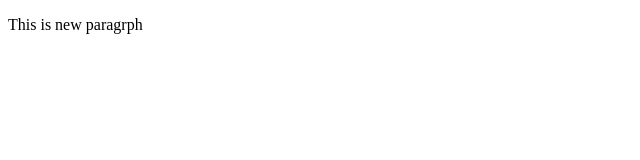
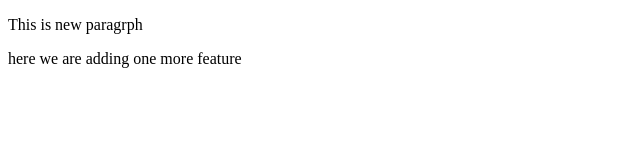
Before and after one commit to Vish0510/localRepo, a plain HTML site: page index.html in a window 1280 px wide. Shown: the whole page, without its empty margins (0-640 px from the left). Drawn offline with Linux system fonts and the light colour scheme.

Commit message:
Add a new feature

```diff
--- a/index.html
+++ b/index.html
@@ -7,5 +7,7 @@
 </head>
 <body>
     <p>This is new paragrph</p>
+
+    <p>here we are adding one more feature</p>
 </body>
 </html>
```
